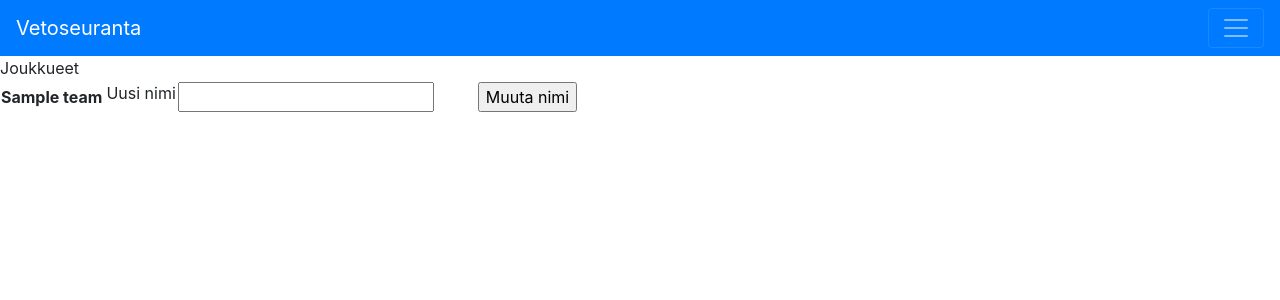
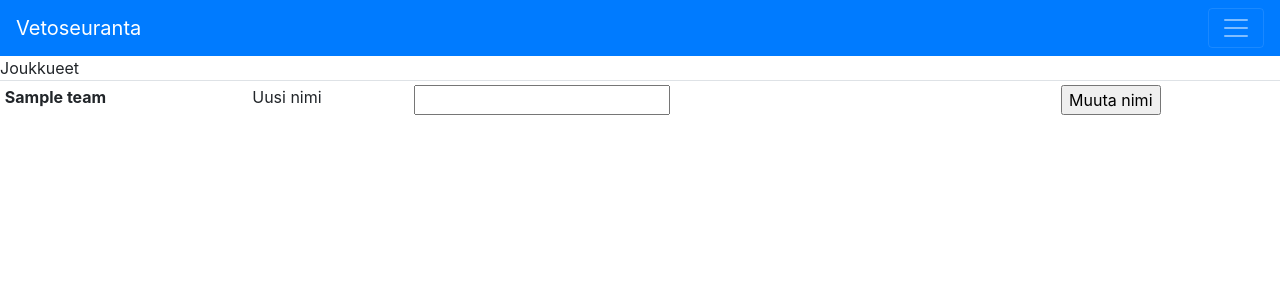
Before and after one commit to jyrki26/Vetoseuranta2, a Flask app: page /teams in a window 1280 px wide. Shown: the top 300 px of the page. Run offline with Flask 2, Linux system fonts and the light colour scheme; a user stored in the database is signed in; tables that the repository leaves empty hold one stand-in row (values such as "Sample post"); some libraries are stand-ins or nearby versions.

Commit message:
Update list.html

```diff
--- a/application/templates/teams/list.html
+++ b/application/templates/teams/list.html
@@ -1,13 +1,9 @@
 {% extends "layout.html" %}
 
 {% block body %}
-<table>
-  <thead>
-    <tr>
-      <header>Joukkueet</header>
-    </tr>
-  </thead>
+<table class="table table-sm table-striped">
   <tbody>
+    <tr class="table-active">Joukkueet</tr>
     <tr>
       {% for team in teams %}
       <td><b>{{ team.name }}</b></td>
```
